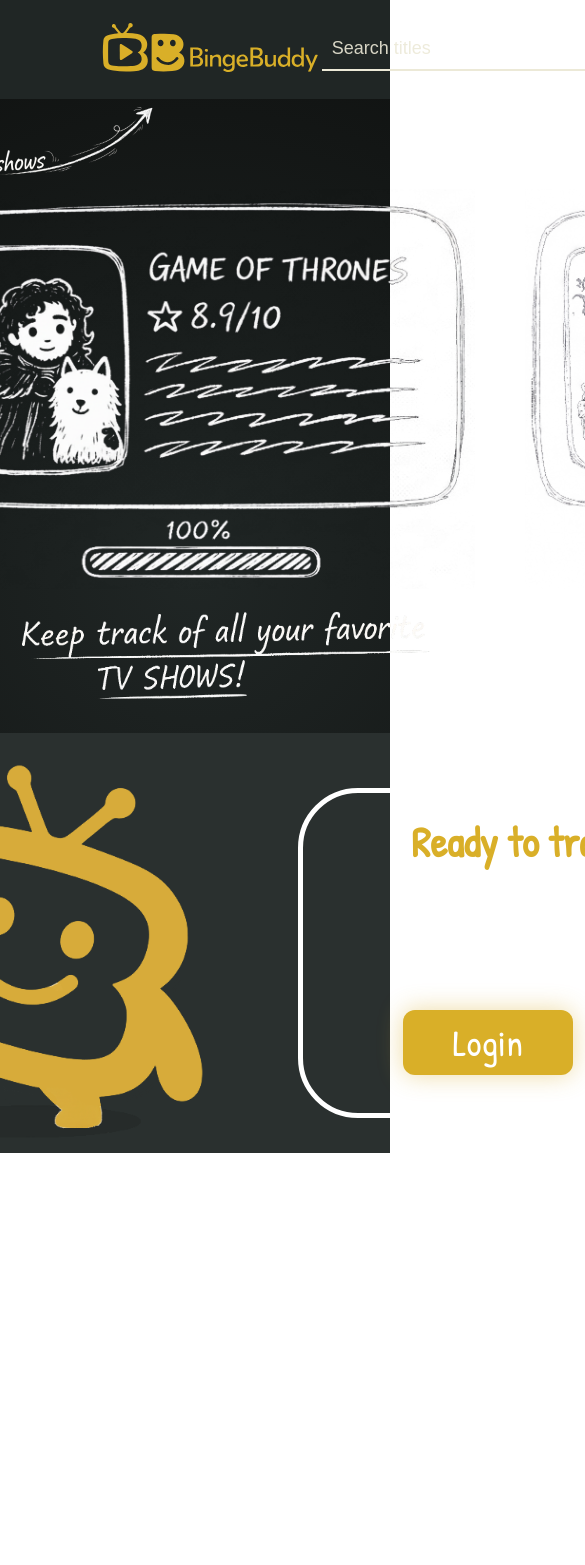
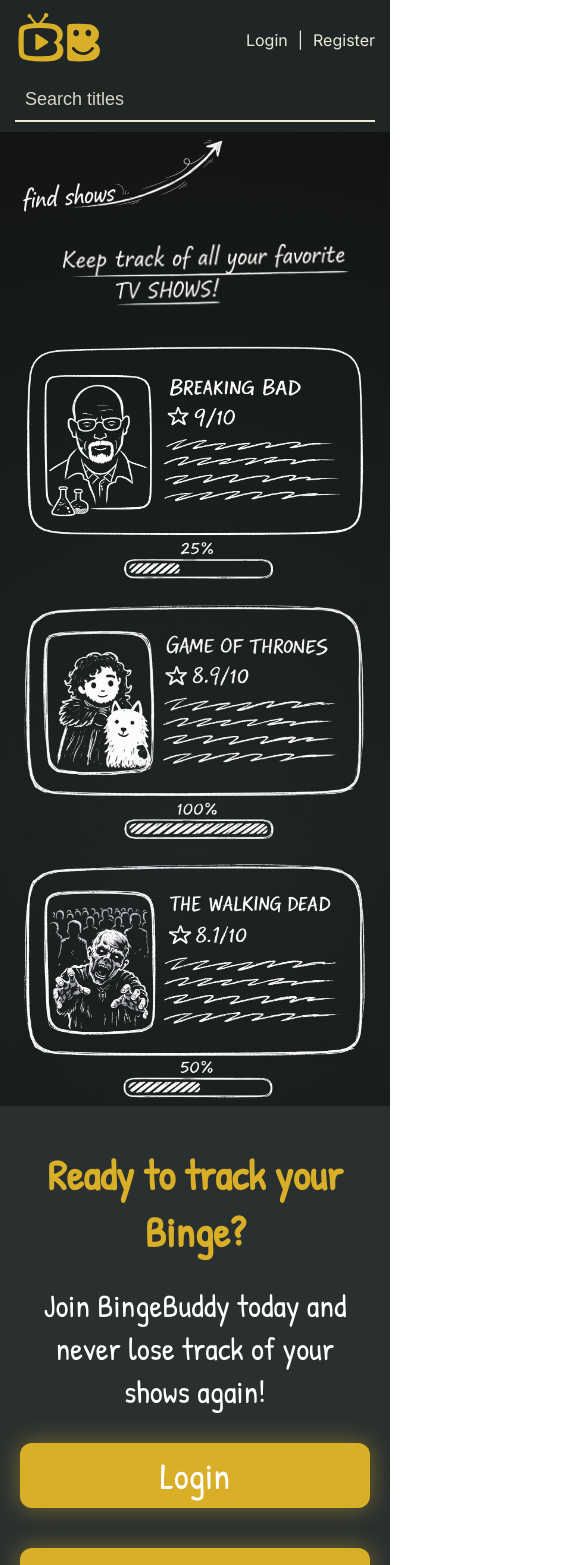
Before and after one commit to CristiMih/tv-series-manager, a React (Vite) app: page / in a window 390 px wide. Shown: the top 1565 px of the page, 585 px wide, since content can reach past the window. Before the commit the page ends 1153 px from the top, so only its background shows below. Built offline with nearby package versions, Linux system fonts and the light colour scheme; no server answers.

Commit message:
Make web responsive : landing page, login page, register page

```diff
--- a/src/components/ContentSection/ContentSection.module.css
+++ b/src/components/ContentSection/ContentSection.module.css
@@ -56,7 +56,7 @@
 }
 
 .joinDiv {
-  height: 330px;
+  min-height: 330px;
   max-width: 770px;
   padding: 20px 100px;
   border: 5px solid white;
@@ -95,3 +95,90 @@
   justify-content: center;
   gap: 40px;
 }
+
+@media (max-width: 1800px) {
+  .cards-container img {
+  height: 300px;
+  }
+}
+
+@media (max-width: 1700px) {
+  .joinDiv {
+     padding: 20px 20px;
+  }
+
+  .section {
+    gap: 20px;
+    position: relative;
+  }
+
+  .section img {
+    position: absolute;
+    height: 150px;
+    left: 0%;
+    bottom: 0;
+  }
+}
+
+@media (max-width: 1350px) {
+  .cards-container img {
+  height: 250px;
+  }
+
+}
+
+@media (max-width: 1150px) {
+  .main {
+    flex-direction: column-reverse;
+  }
+  .cards-container img {
+  height: 220px;
+  }
+}
+
+@media (max-width: 1020px) {
+  .cards-container {
+    flex-direction: column;
+    gap: 10px;
+  }
+
+    .cards-container img {
+    height: 300px;
+
+  }
+
+  .section img {
+    display: none;
+  }
+}
+
+@media (max-width: 500px) {
+  .findShow {
+  transform: translateX(-100px) rotate(5deg);
+  }
+
+  .keepTrack-container {
+     margin-left: 20px;
+  }
+
+  .keepTrack-container img{
+    height: 70px;
+  }
+
+  .cards-container img {
+    height: 250px;
+  }
+
+  .joinDiv {
+    border: none;
+  }
+
+  .joinDiv div {
+    display: flex;
+    flex-direction: column;
+    justify-content: center;
+    gap: 40px;
+
+  }
+
+}
--- a/src/components/Nav/Nav.jsx
+++ b/src/components/Nav/Nav.jsx
@@ -4,35 +4,40 @@
 import SearchForm from "./SearchForm";
 import { useAuthContext } from "../../features/Auth/AuthContext";
 
-
 export default function Nav() {
   const { user, logout } = useAuthContext();
+
   return (
     <nav className={styles.nav}>
       <Link to="/">
         <img src={logo} alt="" />
       </Link>
-      <SearchForm />
+
+      <div className={styles.searchWrapper}>
+        <SearchForm />
+      </div>
+
       <menu className={styles.menu}>
         {!user && (
           <>
             <li>
               <NavLink to="/login">Login</NavLink>
             </li>
+          |
             <li>
               <NavLink to="/register">Register</NavLink>
             </li>
           </>
         )}
+
         {user && (
           <>
             <li>
-               <span>Welcome, </span>
+              <span>Welcome, </span>
               <NavLink to={`/profile/${user.id}`}>
-               {user.firstName}!
+                {user.firstName}!
               </NavLink>
             </li>
-            |
             <li>
               <a
                 href="/"
--- a/src/components/Nav/Nav.module.css
+++ b/src/components/Nav/Nav.module.css
@@ -1,6 +1,7 @@
 .nav{
   display: flex;
   position: sticky;
+  position: relative;
   top: 0;
   z-index: 3;
   background-color: #202625;
@@ -36,6 +37,7 @@
 
 .nav img {
   height: 55px;
+  transition: transform 0.3s ease;
 }
 
 .menu{
@@ -50,3 +52,39 @@
   }
 
 }
+
+/* ----------------------------- */
+/* 📱 MOBILE RESPONSIVE */
+/* ----------------------------- */
+
+@media (max-width: 920px) {
+  .nav {
+    padding: 10px 15px;
+    flex-wrap: wrap; /* permite SearchForm să cadă jos */
+  }
+
+  /* Crop logo fără să-l micșorezi */
+  .nav img {
+    width: 90px;        /* cât vrei să se vadă */
+    height: 55px;
+    object-fit: cover;  /* taie restul imaginii */
+    object-position: left;
+  }
+
+  /* SearchForm mutat pe rândul 2 */
+  .searchWrapper {
+     order: 3;
+     width: 100%;
+     max-width: 400px;
+     margin: 0 auto;
+     margin-top: 10px;
+
+  }
+
+  .nav input {
+    width: 100%;
+    min-width: unset;
+    max-width: unset;
+  }
+
+}
--- a/src/features/Auth/Login.module.css
+++ b/src/features/Auth/Login.module.css
@@ -108,3 +108,47 @@
   opacity: 1;
   height: 80px;
 }
+
+@media (max-width: 768px) {
+
+  /* Formularul devine pe o singură coloană */
+  .brand-form {
+    grid-template-columns: 1fr !important;
+    gap: 1.2rem;
+    padding: 2rem 1.5rem;
+    max-width: 100%;
+  }
+
+  /* Titlul și subtitlul rămân full width */
+  .full-width {
+    grid-column: 1 / -1 !important;
+    text-align: center;
+  }
+
+  /* Label-urile vin deasupra inputurilor */
+  .brand-form > label {
+    justify-self: start !important;
+    align-self: start !important;
+    margin-top: 0.5rem;
+  }
+
+  /* Inputurile ocupă toată lățimea */
+  .brand-form input {
+    width: 100% !important;
+    max-width: 100% !important;
+    min-width: 0 !important;
+  }
+
+  /* Butonul devine full width și vine sub inputuri */
+  .full-width-button {
+    grid-column: 1 / -1 !important;
+    width: 100% !important;
+    justify-self: center !important;
+    margin-top: 1rem;
+  }
+
+  /* Imaginile decorative se micșorează sau se ascund */
+  .brand-form img {
+    display: none;
+  }
+}
--- a/src/features/Auth/Register.module.css
+++ b/src/features/Auth/Register.module.css
@@ -127,3 +127,47 @@
  right: 20%;
  top: 3%;
 }
+
+@media (max-width: 768px) {
+
+  /* Formularul devine pe o singură coloană */
+  .brand-form {
+    grid-template-columns: 1fr !important;
+    gap: 1.2rem;
+    padding: 2rem 1.5rem;
+    max-width: 100%;
+  }
+
+  /* Titlul și subtitlul rămân full width */
+  .full-width {
+    grid-column: 1 / -1 !important;
+    text-align: center;
+  }
+
+  /* Label-urile vin deasupra inputurilor */
+  .brand-form > label {
+    justify-self: start !important;
+    align-self: start !important;
+    margin-top: 0.5rem;
+  }
+
+  /* Inputurile ocupă toată lățimea */
+  .brand-form input {
+    width: 100% !important;
+    max-width: 100% !important;
+    min-width: 0 !important;
+  }
+
+  /* Butonul devine full width și vine sub inputuri */
+  .full-width-button {
+    grid-column: 1 / -1 !important;
+    width: 100% !important;
+    justify-self: center !important;
+    margin-top: 1rem;
+  }
+
+  /* Imaginile decorative se micșorează sau se ascund */
+  .brand-form img {
+    display: none;
+  }
+}
```
Also changed, not shown: 1 other file (tests, documents, lock files or other folders).
